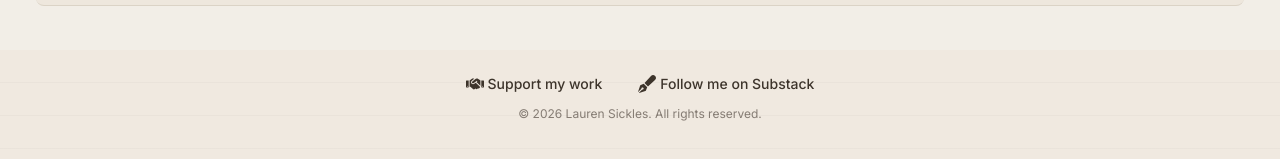
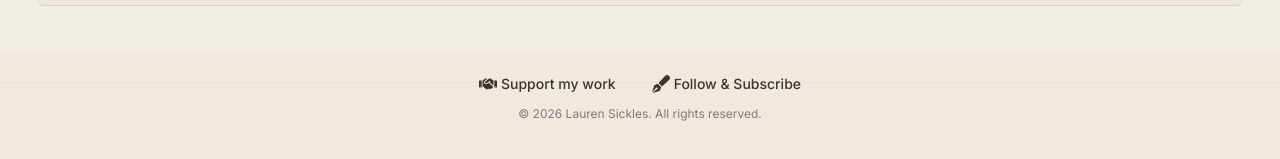
Before and after one commit to nullm0ose/lSickles-Public, a React (Vite) app: page / in a window 1280 px wide. Shown: the part 2064-2223 px from the top of the page. Built offline with nearby package versions, Linux system fonts and the light colour scheme.

Commit message:
Added donations paypal hook & substack URL to footer

```diff
--- a/src/components/nav/Footer.tsx
+++ b/src/components/nav/Footer.tsx
@@ -4,8 +4,8 @@ import { FaHandshake } from "react-icons/fa6";
 
 export default function Footer() {
   const socialLinks = [
-    { label: "Support my work", href: "https://www.laurensickles.com", icon: <FaHandshake /> },
-    { label: "Follow me on Substack", href: "https://yourhandle.substack.com", icon: <FaPenFancy /> },
+    { label: "Support my work", href: "https://www.paypal.com/donate/?business=7BCYKC3SRNTTW&no_recurring=0&item_name=These+pages+are+free+to+read.+If+you%E2%80%99d+like+to+support+this+archive+and+future+work%2C+I%E2%80%99m+grateful.+One-time+or+ongoing.&currency_code=USD", icon: <FaHandshake /> },
+    { label: "Follow & Subscribe", href: "https://laurennsickles.substack.com", icon: <FaPenFancy /> },
   ];
 
   return (
```
